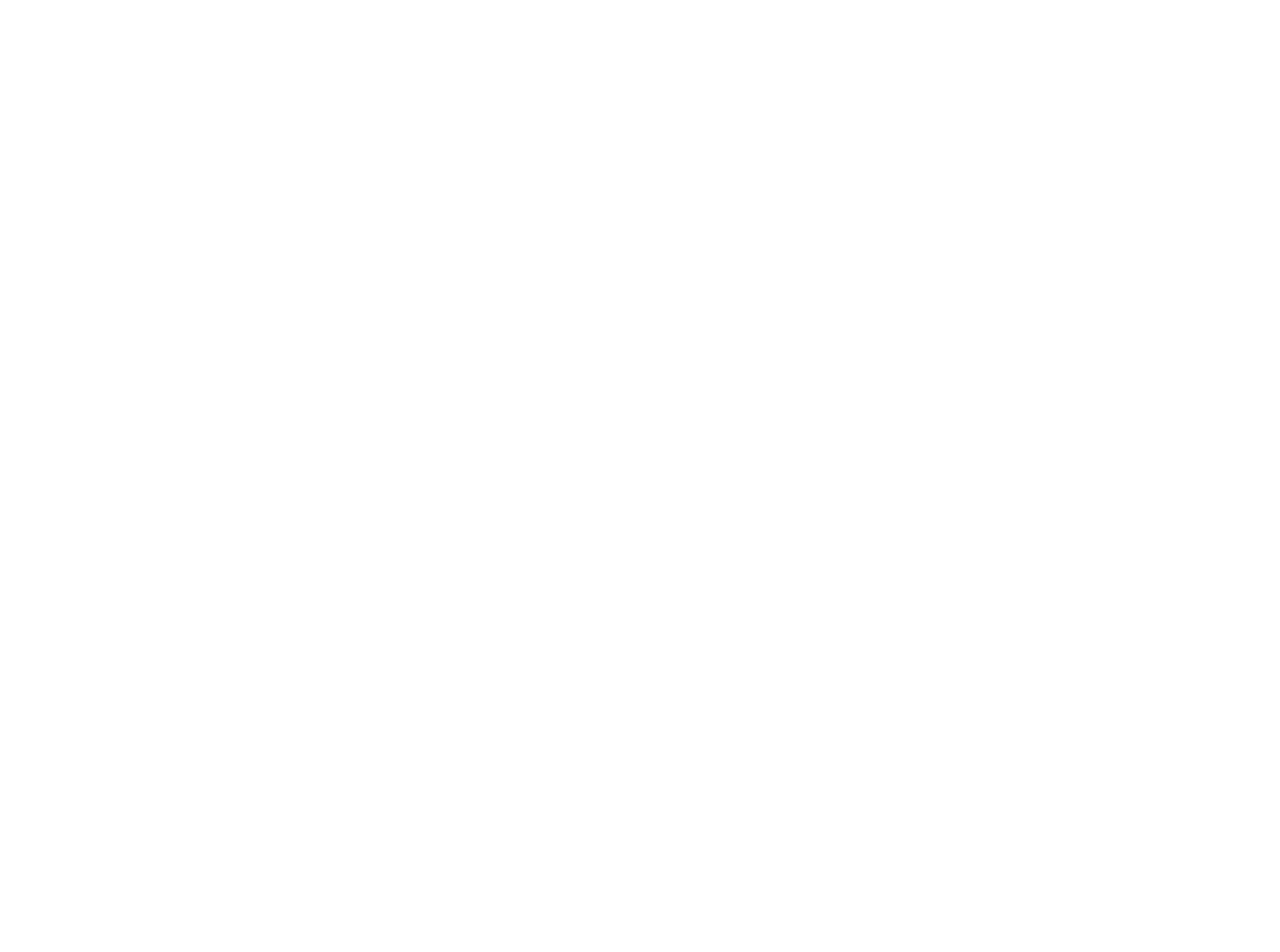
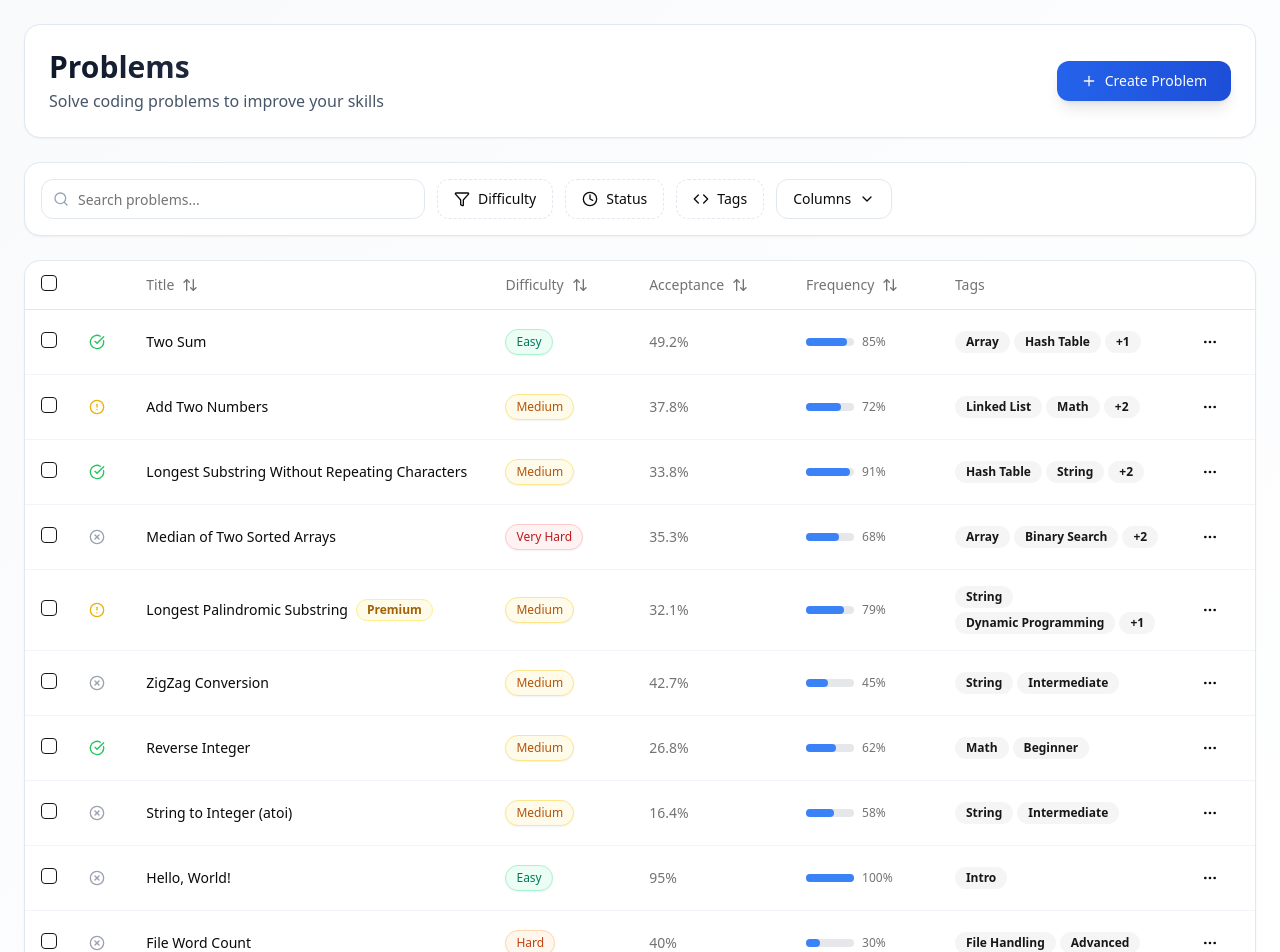
Before and after one commit to bharathkumaracharips/Coders_playground_web3, a React (Vite) app in the folder src/coders_playground_web3_frontend/: page /problems in a window 1280 px wide. Before the commit this address had no page. Shown: the top 952 px of the page. Before the commit the page ends 800 px from the top, so only its background shows below. Built offline with nearby package versions, Linux system fonts and the light colour scheme.

Commit message:
fixed coding lang for courses

```diff
--- a/src/coders_playground_web3_frontend/src/App.jsx
+++ b/src/coders_playground_web3_frontend/src/App.jsx
@@ -2,6 +2,7 @@ import { BrowserRouter as Router, Routes, Route, useParams } from "react-router-
 import Dashboard from './Dashboard/App';
 import DashboardAfter from './Dashboard-after/App';
 import { LoginUI } from './components/login-comp';
+import CodingProblemsTable from "./components/problem_set_comp";
 
 function DashboardAfterWrapper() {
   const { walletId } = useParams();
@@ -15,6 +16,8 @@ function App() {
         <Route path="/" element={<Dashboard />} />
         <Route path="/login" element={<LoginUI />} />
         <Route path="/dashboard-after/:walletId" element={<DashboardAfterWrapper />} />
+        <Route path="/problems" element={<CodingProblemsTable />} />
+        <Route path="/problems/:courseName" element={<CodingProblemsTable />} />
       </Routes>
     </Router>
   );
--- a/src/coders_playground_web3_frontend/src/components/codewriting-comp.tsx
+++ b/src/coders_playground_web3_frontend/src/components/codewriting-comp.tsx
@@ -1,4 +1,4 @@
-import React, { useState } from 'react';
+import React, { useState, useEffect } from 'react';
 import { CodeWritingUI } from '../ui/code-writing-ui';
 import { Select, SelectContent, SelectItem, SelectTrigger, SelectValue } from '../ui/select';
 import { Button } from '../ui/button';
@@ -19,12 +19,27 @@ const languages = [
   { value: 'javascript', label: 'JavaScript' },
   { value: 'python', label: 'Python' },
   { value: 'java', label: 'Java' },
+  { value: 'c', label: 'C' },
+  { value: 'cpp', label: 'C++' },
+  { value: 'rust', label: 'Rust' },
+  { value: 'solidity', label: 'Solidity' },
+  { value: 'motoko', label: 'Motoko' },
 ];
 
-export const CodeWritingComp = ({ problem }: { problem: Problem }) => {
+export const CodeWritingComp = ({ problem, language: courseLanguage }: { problem: Problem, language?: string }) => {
   const [language, setLanguage] = useState('javascript');
   const [code, setCode] = useState('// Write your code here...');
   const [output, setOutput] = useState('');
+
+  useEffect(() => {
+    if (courseLanguage) {
+      const langValue = courseLanguage.toLowerCase().replace('++', 'pp');
+      const foundLang = languages.find(l => l.label.toLowerCase() === courseLanguage.toLowerCase() || l.value === langValue);
+      if (foundLang) {
+        setLanguage(foundLang.value);
+      }
+    }
+  }, [courseLanguage]);
 
   const handleRun = () => {
     setOutput(`Running ${language} code...\n${code}`);
@@ -40,7 +55,7 @@ export const CodeWritingComp = ({ problem }: { problem: Problem }) => {
 `;
 
   const languageSelector = (
-    <Select value={language} onValueChange={setLanguage}>
+    <Select value={language} onValueChange={setLanguage} disabled={!!courseLanguage}>
       <SelectTrigger className="w-[180px] bg-neutral-800 border-neutral-700">
         <SelectValue placeholder="Select Language" />
       </SelectTrigger>
--- a/src/coders_playground_web3_frontend/src/components/courses-comp.tsx
+++ b/src/coders_playground_web3_frontend/src/components/courses-comp.tsx
@@ -9,6 +9,7 @@ import {
   IconSignature,
   IconTableColumn,
 } from "@tabler/icons-react";
+import { Link } from "react-router-dom";
 
 const Skeleton = () => (
   <div className="flex flex-1 w-full h-full min-h-[6rem] rounded-xl bg-gradient-to-br from-neutral-200 dark:from-neutral-900 dark:to-neutral-800 to-neutral-100"></div>
@@ -72,14 +73,15 @@ const CoursesComp = () => {
       <h2 className="text-3xl font-bold mb-8 text-center">Courses</h2>
       <BentoGrid className="max-w-4xl mx-auto md:auto-rows-[20rem]">
         {courses.map((item, i) => (
+          <Link to={`/problems/${item.name}`} key={i} className={item.className}>
             <BentoGridItem
-            key={i}
               title={item.name}
               description={item.description}
               header={item.header}
-            className={item.className}
               icon={item.icon}
+              className="h-full"
             />
+          </Link>
         ))}
       </BentoGrid>
     </div>
--- a/src/coders_playground_web3_frontend/src/components/problem_set_comp.tsx
+++ b/src/coders_playground_web3_frontend/src/components/problem_set_comp.tsx
@@ -67,6 +67,7 @@ import {
 import { Popover, PopoverContent, PopoverTrigger } from "../ui/popover";
 import { Label } from "../ui/explore-lable";
 import { CodeWritingComp } from "./codewriting-comp";
+import { useParams } from "react-router-dom";
 
 // Types
 type Problem = {
@@ -78,10 +79,11 @@ type Problem = {
   frequency: number;
   tags: string[];
   premium: boolean;
+  language: string[];
 };
 
 // Sample data
-const problems: Problem[] = [
+const allProblems: Problem[] = [
   {
     id: "1",
     title: "Two Sum",
@@ -89,8 +91,9 @@ const problems: Problem[] = [
     status: "Solved",
     acceptance: 49.2,
     frequency: 85,
-    tags: ["Array", "Hash Table"],
+    tags: ["Array", "Hash Table", "Intro"],
     premium: false,
+    language: ["C", "C++", "Java", "Python", "Rust"],
   },
   {
     id: "2",
@@ -99,8 +102,9 @@ const problems: Problem[] = [
     status: "Attempted",
     acceptance: 37.8,
     frequency: 72,
-    tags: ["Linked List", "Math", "Recursion"],
+    tags: ["Linked List", "Math", "Recursion", "Beginner"],
     premium: false,
+    language: ["C++", "Java", "Python"],
   },
   {
     id: "3",
@@ -109,8 +113,9 @@ const problems: Problem[] = [
     status: "Solved",
     acceptance: 33.8,
     frequency: 91,
-    tags: ["Hash Table", "String", "Sliding Window"],
+    tags: ["Hash Table", "String", "Sliding Window", "Beginner"],
     premium: false,
+    language: ["C", "C++", "Java", "Python", "Rust"],
   },
     {
     id: "4",
@@ -119,8 +124,9 @@ const problems: Problem[] = [
     status: "Not Started",
     acceptance: 35.3,
     frequency: 68,
-    tags: ["Array", "Binary Search", "Divide and Conquer"],
+    tags: ["Array", "Binary Search", "Divide and Conquer", "Advanced"],
     premium: false,
+    language: ["C++", "Java", "Python", "Rust"],
   },
   {
     id: "5",
@@ -129,8 +135,9 @@ const problems: Problem[] = [
     status: "Attempted",
     acceptance: 32.1,
     frequency: 79,
-    tags: ["String", "Dynamic Programming"],
+    tags: ["String", "Dynamic Programming", "Intermediate"],
     premium: true,
+    language: ["C++", "Java", "Python"],
   },
   {
     id: "6",
@@ -139,8 +146,9 @@ const problems: Problem[] = [
     status: "Not Started",
     acceptance: 42.7,
     frequency: 45,
-    tags: ["String"],
+    tags: ["String", "Intermediate"],
     premium: false,
+    language: ["Python", "Java"],
   },
   {
     id: "7",
@@ -149,8 +157,9 @@ const problems: Problem[] = [
     status: "Solved",
     acceptance: 26.8,
     frequency: 62,
-    tags: ["Math"],
+    tags: ["Math", "Beginner"],
     premium: false,
+    language: ["C", "C++", "Java", "Python"],
   },
   {
     id: "8",
@@ -159,8 +168,53 @@ const problems: Problem[] = [
     status: "Not Started",
     acceptance: 16.4,
     frequency: 58,
-    tags: ["String"],
+    tags: ["String", "Intermediate"],
     premium: false,
+    language: ["C", "C++", "Rust"],
+  },
+  {
+    id: "9",
+    title: "Hello, World!",
+    difficulty: "Easy",
+    status: "Not Started",
+    acceptance: 95.0,
+    frequency: 100,
+    tags: ["Intro"],
+    premium: false,
+    language: ["C", "C++", "Java", "Python", "Solidity", "Rust", "Motoko"],
+  },
+  {
+    id: "10",
+    title: "File Word Count",
+    difficulty: "Hard",
+    status: "Not Started",
+    acceptance: 40.0,
+    frequency: 30,
+    tags: ["File Handling", "Advanced"],
+    premium: false,
+    language: ["C", "C++", "Java", "Python", "Rust"],
+  },
+  {
+    id: "11",
+    title: "Simple Smart Contract",
+    difficulty: "Easy",
+    status: "Not Started",
+    acceptance: 80.0,
+    frequency: 50,
+    tags: ["Smart Contract", "Intro"],
+    premium: false,
+    language: ["Solidity", "Motoko"],
+  },
+  {
+    id: "12",
+    title: "Ownership and Borrowing",
+    difficulty: "Hard",
+    status: "Not Started",
+    acceptance: 55.0,
+    frequency: 60,
+    tags: ["Memory Management", "Intermediate"],
+    premium: false,
+    language: ["Rust"],
   },
 ];
 
@@ -393,6 +447,15 @@ const columns: ColumnDef<Problem>[] = [
 ];
 
 function CodingProblemsTable() {
+  const { courseName } = useParams<{ courseName?: string }>();
+
+  const problems = React.useMemo(() => {
+    if (!courseName) {
+      return allProblems;
+    }
+    return allProblems.filter(p => p.language.includes(courseName));
+  }, [courseName]);
+
   const [sorting, setSorting] = React.useState<SortingState>([]);
   const [columnFilters, setColumnFilters] = React.useState<ColumnFiltersState>([]);
   const [columnVisibility, setColumnVisibility] = React.useState<VisibilityState>({});
@@ -424,15 +487,15 @@ function CodingProblemsTable() {
   // Get unique values for filters
   const uniqueDifficulties = React.useMemo(() => {
     return Array.from(new Set(problems.map(p => p.difficulty)));
-  }, []);
+  }, [problems]);
 
   const uniqueStatuses = React.useMemo(() => {
     return Array.from(new Set(problems.map(p => p.status)));
-  }, []);
+  }, [problems]);
 
   const uniqueTags = React.useMemo(() => {
     return Array.from(new Set(problems.flatMap(p => p.tags))).sort();
-  }, []);
+  }, [problems]);
 
   // Filter states
   const selectedDifficulties = React.useMemo(() => {
@@ -485,7 +548,7 @@ function CodingProblemsTable() {
           </Button>
         </div>
         <div className="flex-grow">
-          <CodeWritingComp problem={selectedProblem} />
+          <CodeWritingComp problem={selectedProblem} language={courseName} />
         </div>
       </div>
     );
@@ -496,9 +559,13 @@ function CodingProblemsTable() {
       {/* Header */}
       <div className="flex items-center justify-between bg-white rounded-2xl p-6 shadow-sm border border-slate-200">
         <div>
-          <h1 className="text-3xl font-bold bg-gradient-to-r from-slate-900 to-slate-700 bg-clip-text text-transparent">Problems</h1>
+          <h1 className="text-3xl font-bold bg-gradient-to-r from-slate-900 to-slate-700 bg-clip-text text-transparent">
+            {courseName ? `${courseName} Problems` : "Problems"}
+          </h1>
           <p className="text-slate-600 mt-1">
-            Solve coding problems to improve your skills
+            {courseName
+              ? `Solve ${courseName} problems to improve your skills`
+              : "Solve coding problems to improve your skills"}
           </p>
         </div>
         <Button className="bg-gradient-to-r from-blue-600 to-blue-700 hover:from-blue-700 hover:to-blue-800 shadow-lg hover:shadow-xl transition-all duration-200 rounded-xl px-6">
```
Lines whose indentation alone changed are shown as unchanged.
